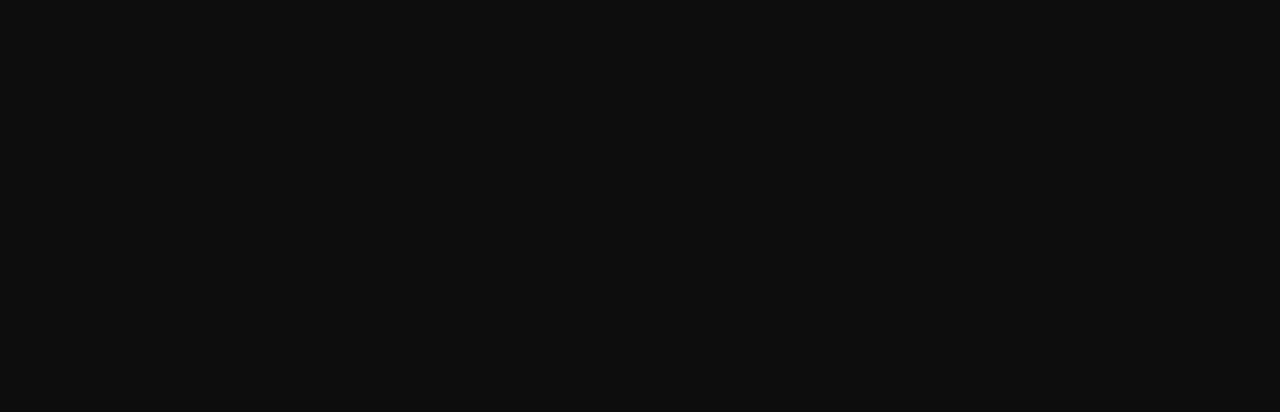
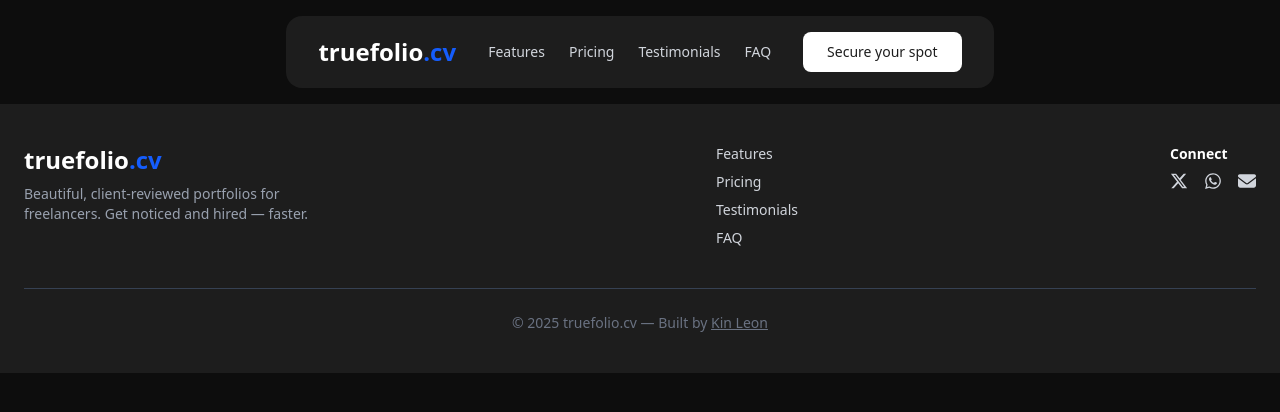
Before and after one commit to codewithkin/truefolio, a Next.js app: page / in a window 1280 px wide. Shown: the top 412 px of the page. Built offline with nearby package versions, Linux system fonts and the light colour scheme.

Commit message:
Add react-icons dependency and implement Footer component with social links and navigation

```diff
--- a/package.json
+++ b/package.json
@@ -21,6 +21,7 @@
     "nodemailer": "^7.0.5",
     "react": "^19.0.0",
     "react-dom": "^19.0.0",
+    "react-icons": "^5.5.0",
     "tailwind-merge": "^3.3.1"
   },
   "devDependencies": {
--- a/src/app/page.tsx
+++ b/src/app/page.tsx
@@ -1,8 +1,15 @@
+import DesktopNavbar from "@/components/shared/landing/DesktopNavbar"
+import Footer from "@/components/shared/landing/Footer"
+import MobileNavbar from "@/components/shared/landing/Mobilenavbar"
+
 function Landing() {
   return (
-    <div>
+    <main>
+      <DesktopNavbar />
+      <MobileNavbar />
 
-    </div>
+      <Footer />
+    </main>
   )
 }
 
--- /dev/null
+++ b/src/components/shared/landing/Footer.tsx
@@ -0,0 +1,48 @@
+import Link from "next/link"
+import { FaXTwitter, FaWhatsapp, FaEnvelope } from "react-icons/fa6"
+
+export default function Footer() {
+  return (
+    <footer className="bg-[#1D1D1D] text-gray-300 py-10 px-6">
+      <div className="max-w-7xl mx-auto flex flex-col md:flex-row justify-between items-start gap-8">
+        {/* Branding */}
+        <div>
+          <Link href="/" className="text-2xl font-bold text-white">
+            truefolio<span className="text-blue-600">.cv</span>
+          </Link>
+          <p className="text-sm text-gray-400 mt-2 max-w-xs">
+            Beautiful, client-reviewed portfolios for freelancers. Get noticed and hired — faster.
+          </p>
+        </div>
+
+        {/* Navigation */}
+        <div className="flex flex-col gap-2 text-sm">
+          <Link href="#features" className="hover:text-blue-500 transition">Features</Link>
+          <Link href="#pricing" className="hover:text-blue-500 transition">Pricing</Link>
+          <Link href="#testimonials" className="hover:text-blue-500 transition">Testimonials</Link>
+          <Link href="#faq" className="hover:text-blue-500 transition">FAQ</Link>
+        </div>
+
+        {/* Socials */}
+        <div className="flex flex-col gap-2">
+          <h4 className="text-sm font-semibold text-white">Connect</h4>
+          <div className="flex items-center gap-4 text-lg">
+            <Link href="https://x.com/codewithkin" target="_blank" aria-label="Twitter">
+              <FaXTwitter className="hover:text-blue-500 transition" />
+            </Link>
+            <Link href="https://wa.link/l8jgyg" target="_blank" aria-label="WhatsApp">
+              <FaWhatsapp className="hover:text-green-500 transition" />
+            </Link>
+            <Link href="mailto:codewithkin@gmail.com" target="_blank" aria-label="Email">
+              <FaEnvelope className="hover:text-red-400 transition" />
+            </Link>
+          </div>
+        </div>
+      </div>
+
+      <div className="border-t border-gray-700 mt-10 pt-6 text-center text-sm text-gray-500">
+        © {new Date().getFullYear()} truefolio.cv — Built by <Link href="https://x.com/codewithkin" className="underline hover:text-blue-500">Kin Leon</Link>
+      </div>
+    </footer>
+  )
+}
```
Also changed, not shown: 1 other file (tests, documents, lock files or other folders).
